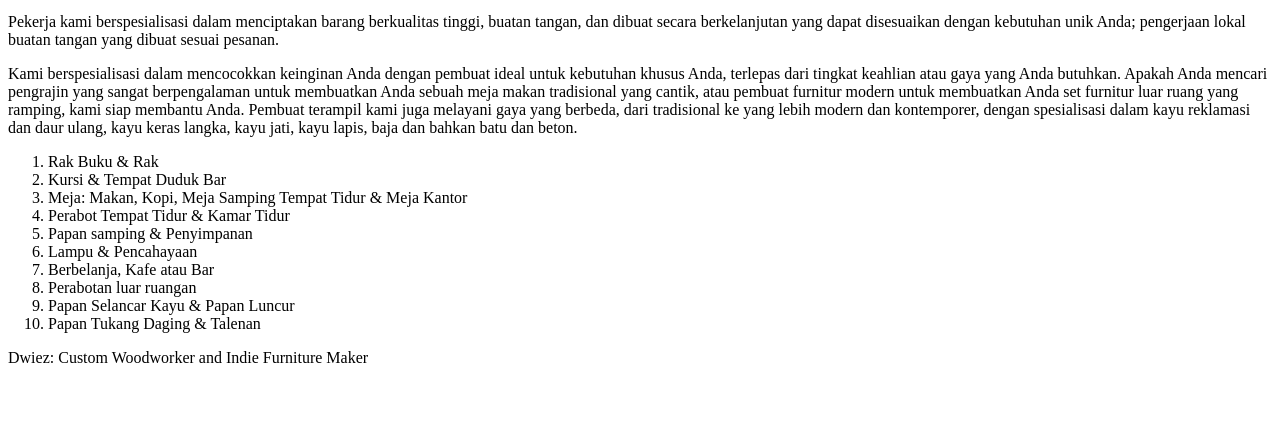
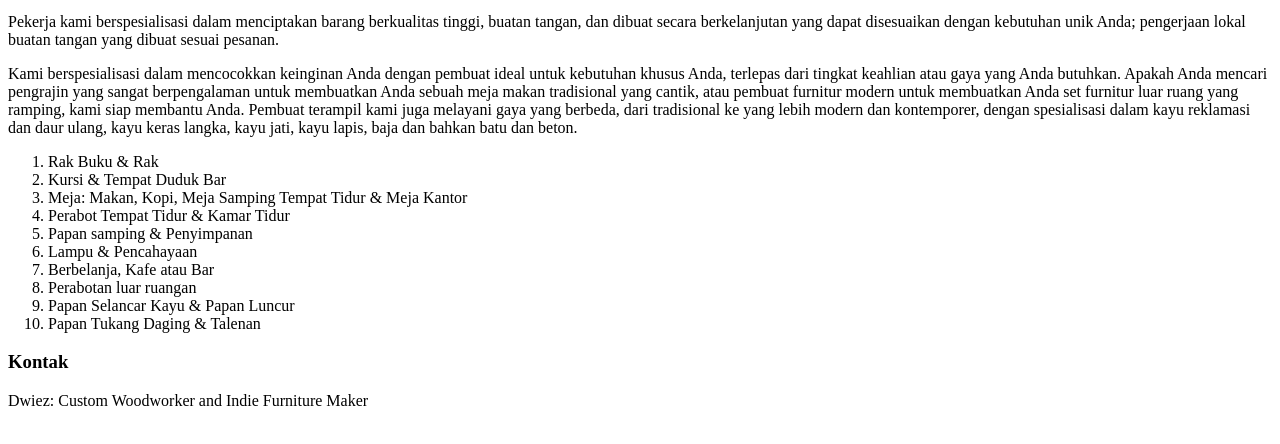
Before and after one commit to pakdul/pakdul.github.io, a plain HTML site: page index.html in a window 1280 px wide. Shown: the part 242-686 px from the top of the page. Drawn offline with Linux system fonts and the light colour scheme.

Commit message:
Update index.html

```diff
--- a/index.html
+++ b/index.html
@@ -46,11 +46,10 @@
 			</footer>
 		</article>
 	</main>
-	<!--
 	<aside>
 		<section>
 			<header>
-				<h1></h1>
+				<h1>Kontak</h1>
 			</header>
 			<p></p>
 			<footer>
@@ -58,7 +57,6 @@
 			</footer>
 		</section>
 	</aside>
-	-->
 	<footer>
 		<p>Dwiez: Custom Woodworker and Indie Furniture Maker</p>
 	</footer>
```
